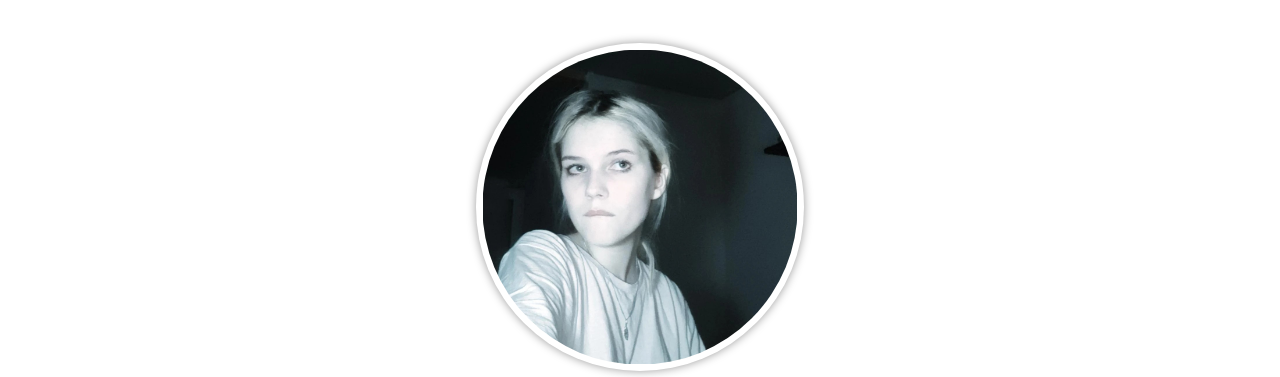
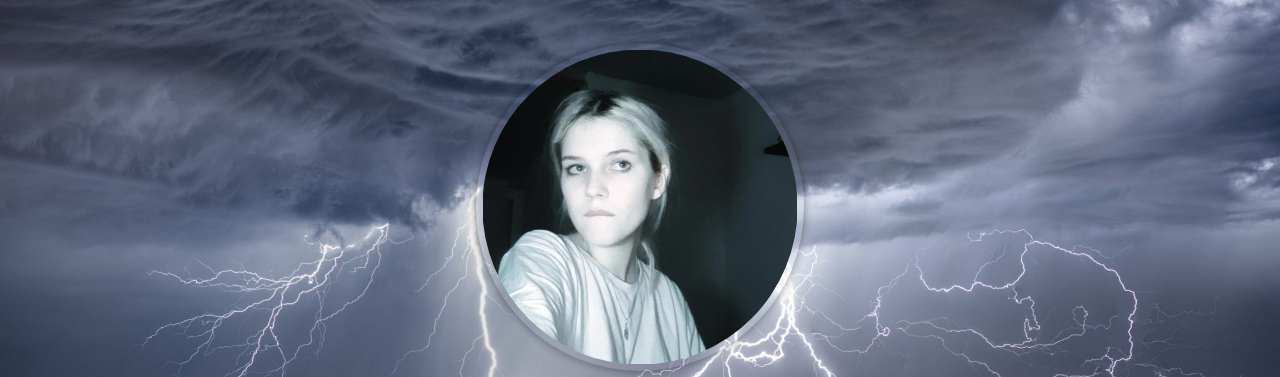
Before and after one commit to Anny000/css-first_project, a plain HTML site: page index.html in a window 1280 px wide. Shown: the part 70-447 px from the top of the page. Drawn offline with nearby package versions, Linux system fonts and the light colour scheme.

Commit message:
Add files via upload

```diff
--- a/index.html
+++ b/index.html
@@ -28,6 +28,14 @@
     </style>
   </head>
   <body>
+<style>
+body {background: url(grey-sky.jpg);}
+body {background-repeat: no-repeat;}
+body {background-position: center center;}
+body {background-size: cover;}
+body {height: 100vh;}
+</style>
+    </style>
     <nav class="navbar navbar-expand-lg navbar-dark bg-dark">
       <div class="container">
         <a class="navbar-brand p-0" href="/"
@@ -67,8 +75,7 @@
           />
           <h1 class="fw-light">just me</h1>
           <p class="lead text-muted">That's just a text</p>
-<!--      <a href="https://vk.com/" target="_blank" class="btn btn-primary">
-            VK
+          <!-- <a href="https://vk.com/" target="_blank" class="btn btn-primary">
           </a> -->
           <a
             href="https://vk.com/whydoucare"
```
